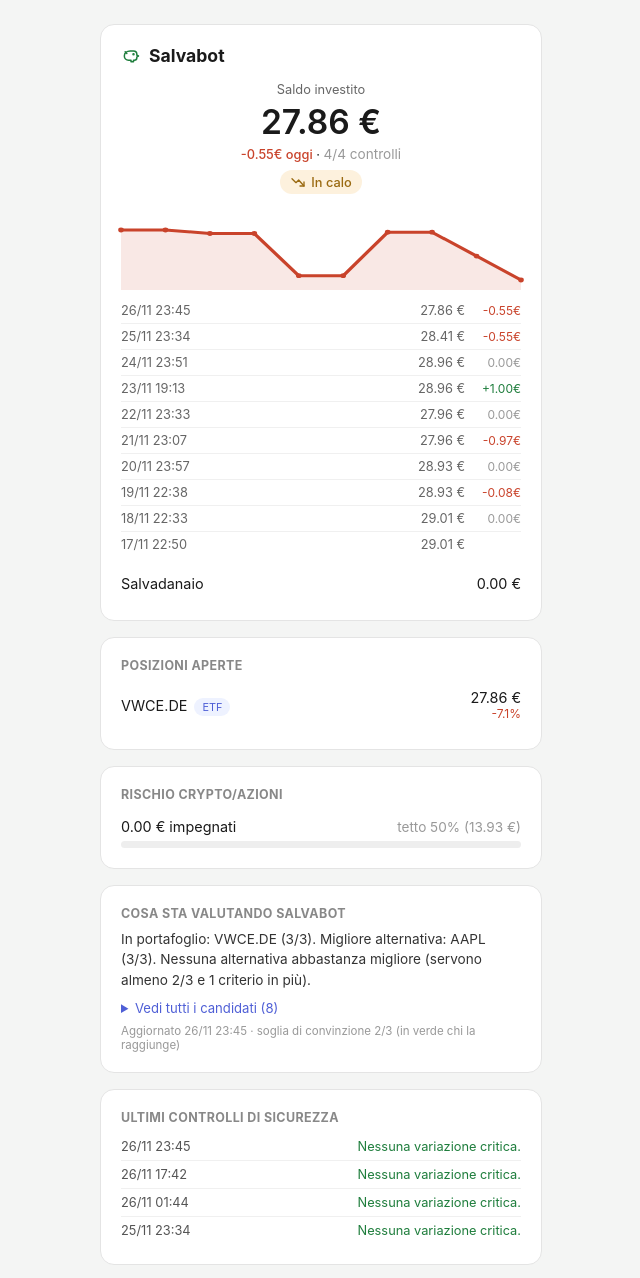
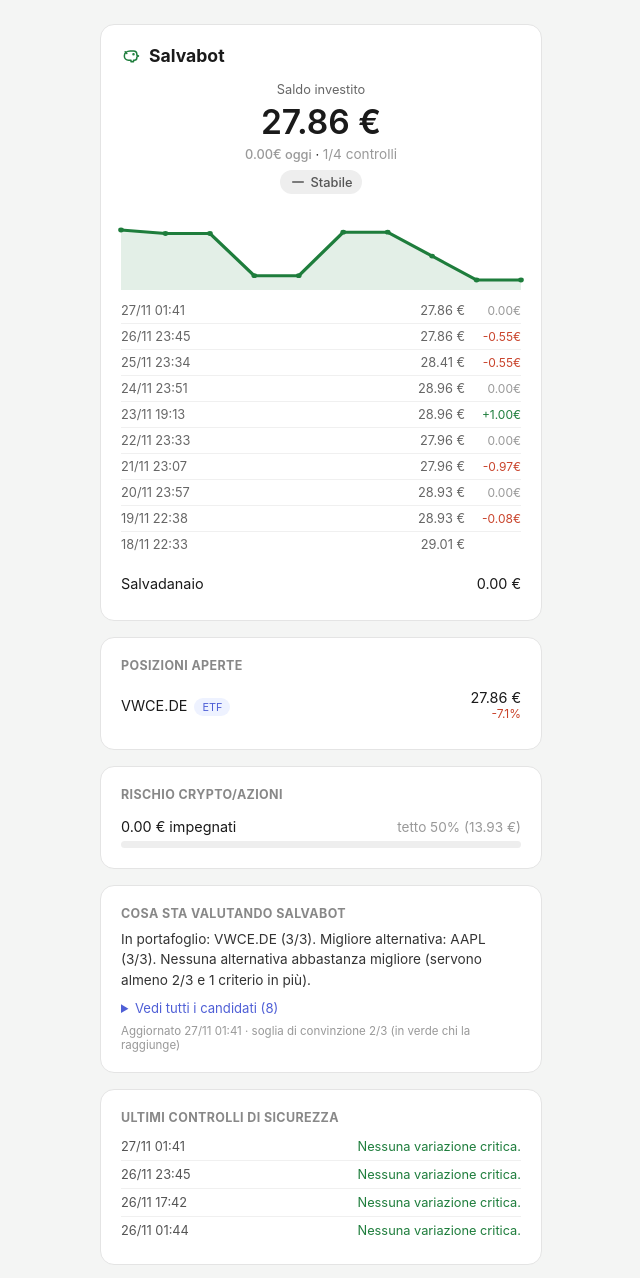
Before and after one commit to GitAntonio78/salvabot, a plain HTML site: page docs/index.html in a window 1280 px wide. Shown: the top 1278 px of the page, without its empty margins (319-959 px from the left). Drawn offline with Linux system fonts and the light colour scheme.

Commit message:
Controllo di sicurezza del 2026-11-27 01:41

```diff
--- a/docs/index.html
+++ b/docs/index.html
@@ -70,11 +70,11 @@
     <div class="saldo">
       <p class="etichetta">Saldo investito</p>
       <p class="valore">27.86 €</p>
-      <p class="oggi"><span class="giu" style="font-weight:500;">-0.55€ oggi</span> · <span class="muto">4/4 controlli</span></p>
-      <span class="badge ambra"><svg viewBox="0 0 24 24" width="16" height="16" fill="none" stroke="#9a6a11" stroke-width="2" stroke-linecap="round" stroke-linejoin="round"><polyline points="3 7 9 13 13 9 21 18"/><polyline points="15 18 21 18 21 12"/></svg> In calo</span>
+      <p class="oggi"><span class="neutro" style="font-weight:500;">0.00€ oggi</span> · <span class="muto">1/4 controlli</span></p>
+      <span class="badge grigio"><svg viewBox="0 0 24 24" width="16" height="16" fill="none" stroke="#555" stroke-width="2" stroke-linecap="round"><line x1="4" y1="12" x2="20" y2="12"/></svg> Stabile</span>
     </div>
-    <svg viewBox="0 0 340 70" width="100%" height="70" preserveAspectRatio="none" style="margin-top: 10px; overflow: visible;"><polygon points="0,70 0.0,10.0 37.8,10.0 75.6,13.5 113.3,13.5 151.1,55.7 188.9,55.7 226.7,12.2 264.4,12.2 302.2,36.1 340.0,60.0 340.0,70" fill="#c9432b" opacity="0.12"/><polyline points="0.0,10.0 37.8,10.0 75.6,13.5 113.3,13.5 151.1,55.7 188.9,55.7 226.7,12.2 264.4,12.2 302.2,36.1 340.0,60.0" fill="none" stroke="#c9432b" stroke-width="3" stroke-linecap="round" stroke-linejoin="round"/><circle cx="0.0" cy="10.0" r="2.4" fill="#c9432b"/><circle cx="37.8" cy="10.0" r="2.4" fill="#c9432b"/><circle cx="75.6" cy="13.5" r="2.4" fill="#c9432b"/><circle cx="113.3" cy="13.5" r="2.4" fill="#c9432b"/><circle cx="151.1" cy="55.7" r="2.4" fill="#c9432b"/><circle cx="188.9" cy="55.7" r="2.4" fill="#c9432b"/><circle cx="226.7" cy="12.2" r="2.4" fill="#c9432b"/><circle cx="264.4" cy="12.2" r="2.4" fill="#c9432b"/><circle cx="302.2" cy="36.1" r="2.4" fill="#c9432b"/><circle cx="340.0" cy="60.0" r="2.4" fill="#c9432b"/></svg>
-    <div class="elenco-punti"><div class="riga"><span>26/11 23:45</span><span class="destra"><span>27.86 €</span><span class="delta giu">-0.55€</span></span></div><div class="riga"><span>25/11 23:34</span><span class="destra"><span>28.41 €</span><span class="delta giu">-0.55€</span></span></div><div class="riga"><span>24/11 23:51</span><span class="destra"><span>28.96 €</span><span class="delta neutro">0.00€</span></span></div><div class="riga"><span>23/11 19:13</span><span class="destra"><span>28.96 €</span><span class="delta su">+1.00€</span></span></div><div class="riga"><span>22/11 23:33</span><span class="destra"><span>27.96 €</span><span class="delta neutro">0.00€</span></span></div><div class="riga"><span>21/11 23:07</span><span class="destra"><span>27.96 €</span><span class="delta giu">-0.97€</span></span></div><div class="riga"><span>20/11 23:57</span><span class="destra"><span>28.93 €</span><span class="delta neutro">0.00€</span></span></div><div class="riga"><span>19/11 22:38</span><span class="destra"><span>28.93 €</span><span class="delta giu">-0.08€</span></span></div><div class="riga"><span>18/11 22:33</span><span class="destra"><span>29.01 €</span><span class="delta neutro">0.00€</span></span></div><div class="riga"><span>17/11 22:50</span><span class="destra"><span>29.01 €</span><span class="delta"></span></span></div></div>
+    <svg viewBox="0 0 340 70" width="100%" height="70" preserveAspectRatio="none" style="margin-top: 10px; overflow: visible;"><polygon points="0,70 0.0,10.0 37.8,13.5 75.6,13.5 113.3,55.7 151.1,55.7 188.9,12.2 226.7,12.2 264.4,36.1 302.2,60.0 340.0,60.0 340.0,70" fill="#1e7d3c" opacity="0.12"/><polyline points="0.0,10.0 37.8,13.5 75.6,13.5 113.3,55.7 151.1,55.7 188.9,12.2 226.7,12.2 264.4,36.1 302.2,60.0 340.0,60.0" fill="none" stroke="#1e7d3c" stroke-width="3" stroke-linecap="round" stroke-linejoin="round"/><circle cx="0.0" cy="10.0" r="2.4" fill="#1e7d3c"/><circle cx="37.8" cy="13.5" r="2.4" fill="#1e7d3c"/><circle cx="75.6" cy="13.5" r="2.4" fill="#1e7d3c"/><circle cx="113.3" cy="55.7" r="2.4" fill="#1e7d3c"/><circle cx="151.1" cy="55.7" r="2.4" fill="#1e7d3c"/><circle cx="188.9" cy="12.2" r="2.4" fill="#1e7d3c"/><circle cx="226.7" cy="12.2" r="2.4" fill="#1e7d3c"/><circle cx="264.4" cy="36.1" r="2.4" fill="#1e7d3c"/><circle cx="302.2" cy="60.0" r="2.4" fill="#1e7d3c"/><circle cx="340.0" cy="60.0" r="2.4" fill="#1e7d3c"/></svg>
+    <div class="elenco-punti"><div class="riga"><span>27/11 01:41</span><span class="destra"><span>27.86 €</span><span class="delta neutro">0.00€</span></span></div><div class="riga"><span>26/11 23:45</span><span class="destra"><span>27.86 €</span><span class="delta giu">-0.55€</span></span></div><div class="riga"><span>25/11 23:34</span><span class="destra"><span>28.41 €</span><span class="delta giu">-0.55€</span></span></div><div class="riga"><span>24/11 23:51</span><span class="destra"><span>28.96 €</span><span class="delta neutro">0.00€</span></span></div><div class="riga"><span>23/11 19:13</span><span class="destra"><span>28.96 €</span><span class="delta su">+1.00€</span></span></div><div class="riga"><span>22/11 23:33</span><span class="destra"><span>27.96 €</span><span class="delta neutro">0.00€</span></span></div><div class="riga"><span>21/11 23:07</span><span class="destra"><span>27.96 €</span><span class="delta giu">-0.97€</span></span></div><div class="riga"><span>20/11 23:57</span><span class="destra"><span>28.93 €</span><span class="delta neutro">0.00€</span></span></div><div class="riga"><span>19/11 22:38</span><span class="destra"><span>28.93 €</span><span class="delta giu">-0.08€</span></span></div><div class="riga"><span>18/11 22:33</span><span class="destra"><span>29.01 €</span><span class="delta"></span></span></div></div>
     <div class="riga" style="margin-top: 10px;"><span>Salvadanaio</span><span>0.00 €</span></div>
   </div>
 
@@ -90,12 +90,12 @@
 
   <div class="card">
     <h2>Cosa sta valutando Salvabot</h2>
-    <p class="nota-val">In portafoglio: VWCE.DE (3/3). Migliore alternativa: AAPL (3/3). Nessuna alternativa abbastanza migliore (servono almeno 2/3 e 1 criterio in più).</p><details><summary>Vedi tutti i candidati (8)</summary><div class="val-riga"><span>VWCE.DE<span class="tag tag-etf">ETF</span><span class="in-pf">in portafoglio</span></span><span class="val-ok">3/3</span></div><div class="val-riga"><span>AAPL<span class="tag tag-azione">Azione</span></span><span class="val-ok">3/3</span></div><div class="val-riga"><span>BTC-USD<span class="tag tag-crypto">Crypto</span></span><span class="val-ok">3/3</span></div><div class="val-riga"><span>MSFT<span class="tag tag-azione">Azione</span></span><span class="val-ok">3/3</span></div><div class="val-riga"><span>ETH-USD<span class="tag tag-crypto">Crypto</span></span><span class="val-ok">3/3</span></div><div class="val-riga"><span>AMZN<span class="tag tag-azione">Azione</span></span><span class="val-ok">3/3</span></div><div class="val-riga"><span>EUNA.DE<span class="tag tag-etf">ETF</span></span><span class="val-ok">2/3</span></div><div class="val-riga"><span>GOOGL<span class="tag tag-azione">Azione</span></span><span class="val-ok">2/3</span></div></details><p class="agg">Aggiornato 26/11 23:45 · soglia di convinzione 2/3 (in verde chi la raggiunge)</p>
+    <p class="nota-val">In portafoglio: VWCE.DE (3/3). Migliore alternativa: AAPL (3/3). Nessuna alternativa abbastanza migliore (servono almeno 2/3 e 1 criterio in più).</p><details><summary>Vedi tutti i candidati (8)</summary><div class="val-riga"><span>VWCE.DE<span class="tag tag-etf">ETF</span><span class="in-pf">in portafoglio</span></span><span class="val-ok">3/3</span></div><div class="val-riga"><span>AAPL<span class="tag tag-azione">Azione</span></span><span class="val-ok">3/3</span></div><div class="val-riga"><span>BTC-USD<span class="tag tag-crypto">Crypto</span></span><span class="val-ok">3/3</span></div><div class="val-riga"><span>MSFT<span class="tag tag-azione">Azione</span></span><span class="val-ok">3/3</span></div><div class="val-riga"><span>ETH-USD<span class="tag tag-crypto">Crypto</span></span><span class="val-ok">3/3</span></div><div class="val-riga"><span>AMZN<span class="tag tag-azione">Azione</span></span><span class="val-ok">3/3</span></div><div class="val-riga"><span>EUNA.DE<span class="tag tag-etf">ETF</span></span><span class="val-ok">2/3</span></div><div class="val-riga"><span>GOOGL<span class="tag tag-azione">Azione</span></span><span class="val-ok">2/3</span></div></details><p class="agg">Aggiornato 27/11 01:41 · soglia di convinzione 2/3 (in verde chi la raggiunge)</p>
   </div>
 
   <div class="card">
     <h2>Ultimi controlli di sicurezza</h2>
-    <div class="controllo"><span class="quando">26/11 23:45</span><span class="esito ok">Nessuna variazione critica.</span></div><div class="controllo"><span class="quando">26/11 17:42</span><span class="esito ok">Nessuna variazione critica.</span></div><div class="controllo"><span class="quando">26/11 01:44</span><span class="esito ok">Nessuna variazione critica.</span></div><div class="controllo"><span class="quando">25/11 23:34</span><span class="esito ok">Nessuna variazione critica.</span></div>
+    <div class="controllo"><span class="quando">27/11 01:41</span><span class="esito ok">Nessuna variazione critica.</span></div><div class="controllo"><span class="quando">26/11 23:45</span><span class="esito ok">Nessuna variazione critica.</span></div><div class="controllo"><span class="quando">26/11 17:42</span><span class="esito ok">Nessuna variazione critica.</span></div><div class="controllo"><span class="quando">26/11 01:44</span><span class="esito ok">Nessuna variazione critica.</span></div>
   </div>
 
   <div class="card">
```
Also changed, not shown: stato_salvabot.json (+13 -12 lines).
